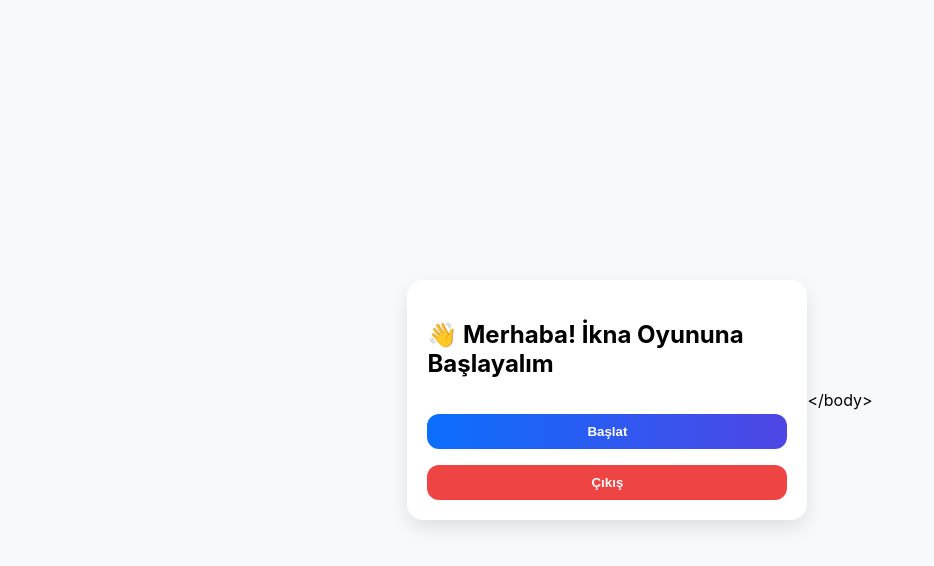
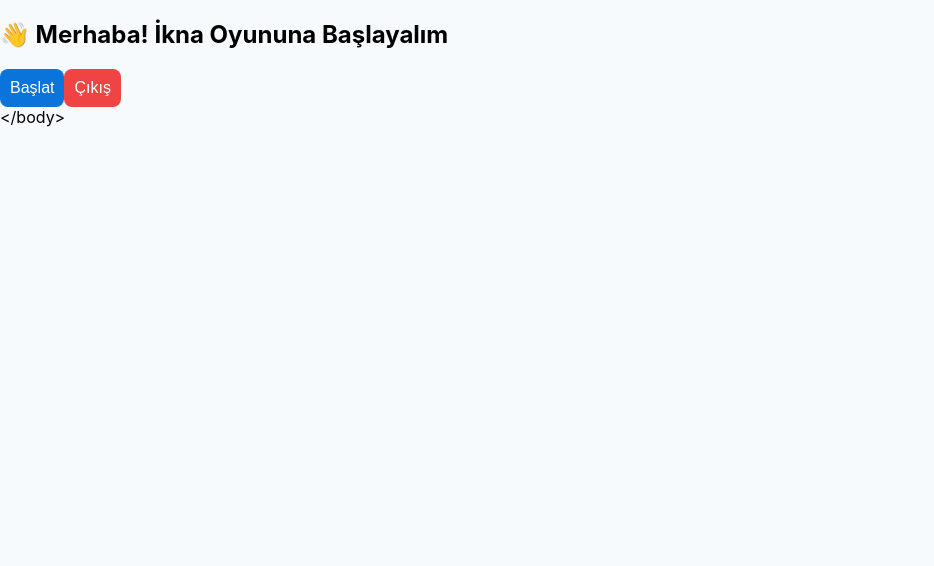
Before and after one commit to omerali1996/convince_app_v1, a React (Create React App) app: page / in a window 1280 px wide. Shown: the top 566 px of the page, without its empty margins (0-934 px from the left). Built offline with nearby package versions, Linux system fonts and the light colour scheme.

Commit message:
Update index.css

```diff
--- a/src/index.css
+++ b/src/index.css
@@ -1,37 +1,25 @@
 body {
   margin: 0;
   font-family: 'Inter', sans-serif;
-  background: #f7fafc;
-  display: flex;
-  justify-content: center;
-  align-items: center;
-  min-height: 100vh;
-}
-
-.screen {
-  background: #fff;
-  padding: 20px;
-  border-radius: 16px;
-  box-shadow: 0 8px 20px rgba(0,0,0,0.1);
-  width: 360px;
-  display: flex;
-  flex-direction: column;
-  gap: 16px;
+  background-color: #f7fafc;
 }
 
 button {
+  cursor: pointer;
+  border: none;
+  border-radius: 8px;
   padding: 10px;
-  border-radius: 12px;
-  border: none;
-  cursor: pointer;
-  background: linear-gradient(90deg, #0b6efd, #4f46e5);
-  color: #fff;
-  font-weight: 600;
+  background-color: #0a74da;
+  color: white;
+  font-size: 16px;
 }
 
 input {
-  padding: 10px;
-  border-radius: 12px;
+  padding: 8px;
+  font-size: 16px;
+  width: 100%;
+  margin-top: 5px;
+  margin-bottom: 10px;
+  border-radius: 8px;
   border: 1px solid #ccc;
-  font-size: 14px;
 }
```
